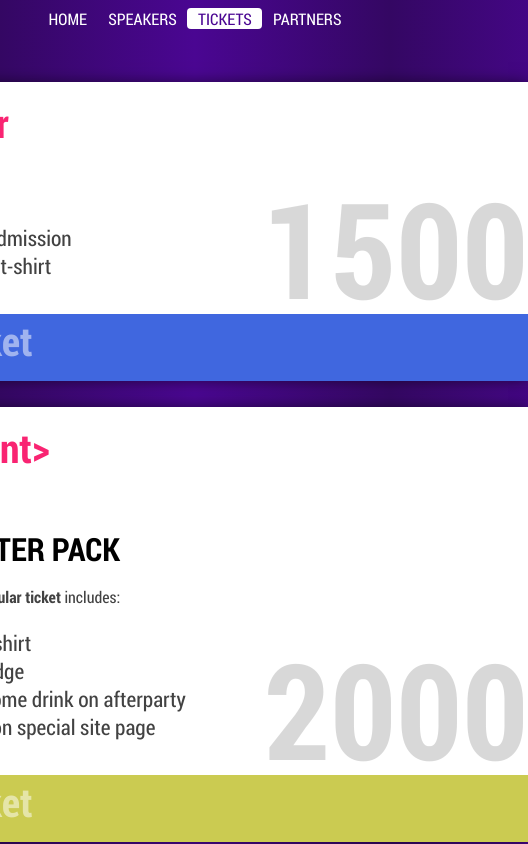
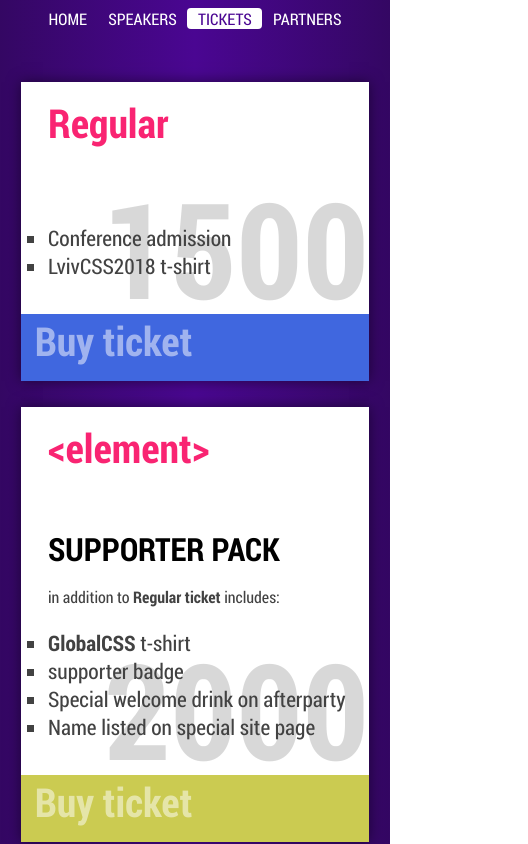
Before and after one commit to gebeto/lvivcss, an Angular app: page /tickets in a window 390 px wide. Shown: the top 844 px of the page, 528 px wide, since content can reach past the window. Built offline with nearby package versions, Linux system fonts and the light colour scheme.

Commit message:
Add some responsiveness

```diff
--- a/src/app/ticket-card/ticket-card.component.css
+++ b/src/app/ticket-card/ticket-card.component.css
@@ -89,6 +89,7 @@ main h2::before, main h2::after {
     min-width: auto;
     margin: 10pt 0;
     flex: 1;
+    width: calc(100% - 20pt);
   }
   header,
   main {
--- a/src/app/widget2event/widget2event.component.css
+++ b/src/app/widget2event/widget2event.component.css
@@ -18,3 +18,9 @@ iframe {
 	height: var(--width);
 	z-index: 1;
 }
+
+@media screen and (max-width: 500pt) {
+	iframe {
+		--margin: 20pt;
+	}
+}
```
Also changed, not shown: src/app/widget2event/widget2event.component.ts (+8 -1 lines).
